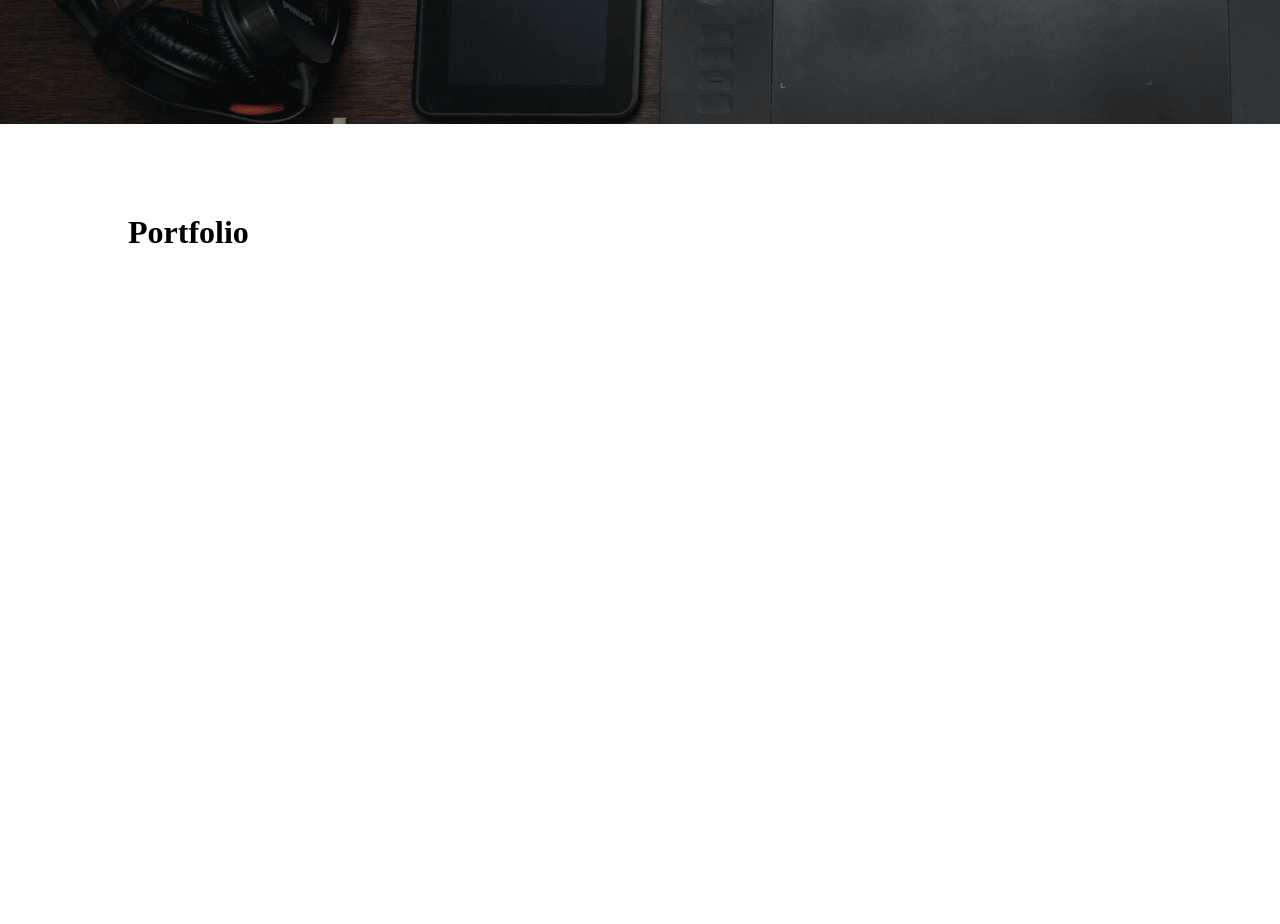
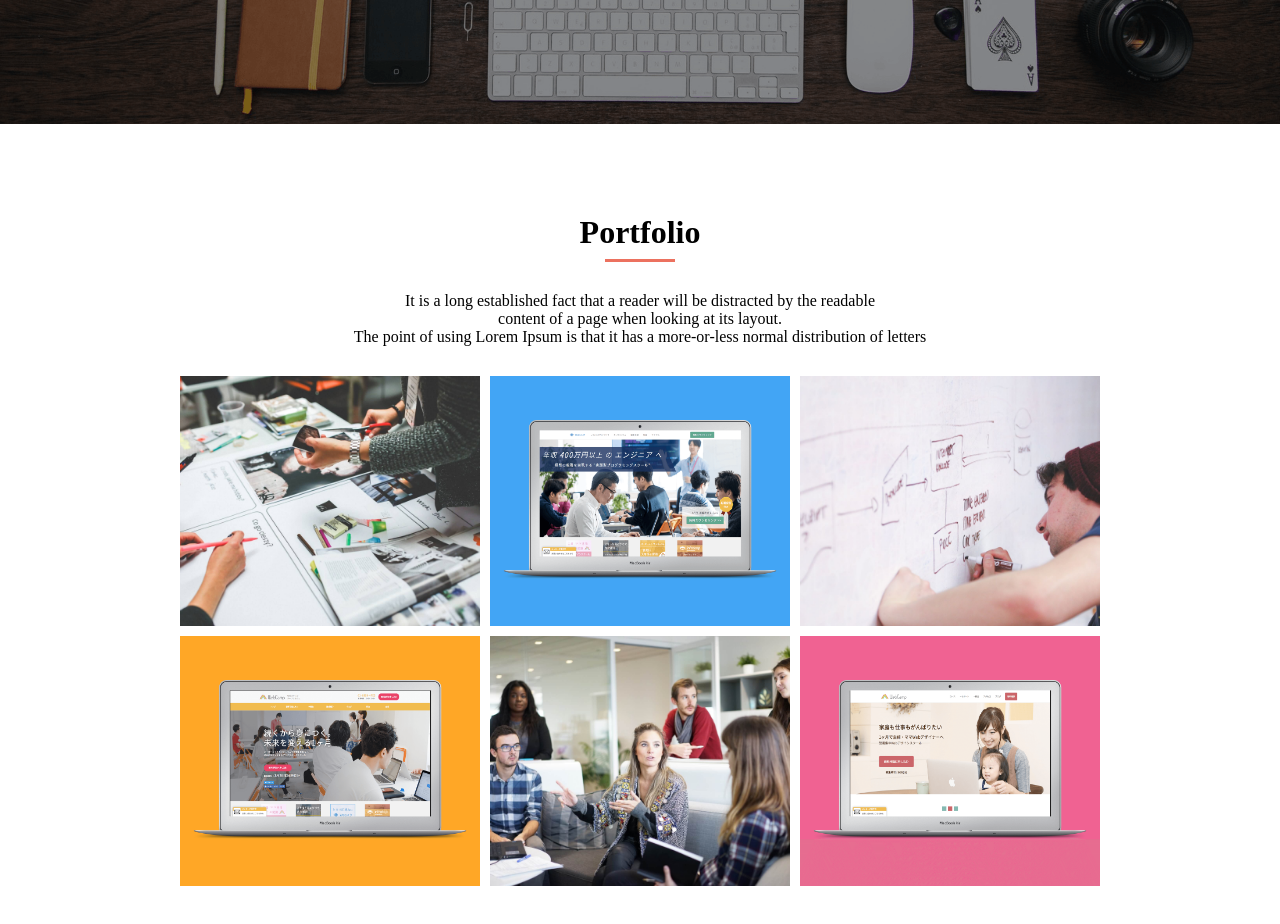
Before and after one commit to akinoyor/htmlcss, a plain HTML site: page index.html in a window 1280 px wide. Shown: the part 600-1524 px from the top of the page. Before the commit the page ends 851 px from the top, so only its background shows below. Drawn offline with Linux system fonts and the light colour scheme.

Commit message:
[add]Portfolio

```diff
--- a/css/index.css
+++ b/css/index.css
@@ -9,10 +9,12 @@ header {
   background-color:#EC715F;
 }
 .container {
-  width: 1024px;
   margin: auto;
+  text-align: center;
+
 }
 .header-group {
+    width: 1024px;
   display: flex;
   justify-content: space-between;
 
@@ -26,9 +28,11 @@ header {
 }
 
 .nav-list {
-  width: 120px;
   height: 70px;
+  margin-left: 30px;
+  margin-right: 30px;
   font-size: 16px;
+  color: #FAFAFA;
   display: inline-block;
   text-align: center;
   align-content: center;
@@ -43,33 +47,89 @@ header {
     color: white; /* 訪問済みリンクの文字色も白に設定 */
 }
 
-#mv {
+.mv-group {
   width: 100%;
   min-height: 650px;
   background-image: url(../img/mv.png);
-  /*background-color: black;*/
-  /*background-size: cover;*/
-  /*background-repeat: no-repeat;*/
-  /*background-position: center center;*/
-  align-items: center;
-  justify-content: center;
-  text-align: center;
+  background-size: cover;
+  background-repeat: no-repeat;
+  background-position: center center;
 }
 .mv-title {
-  height: 296px;
   padding-top: 200px;
   font-size: 64px;
-  color: white;
+  color: #FAFAFA;
 }
 
 .mv-text {
   padding-top: 10px;
-  color: white;
+  color: #FAFAFA;
 }
 
+.portfolio-group{
+  width: 920px;
+}
 .heading {
   padding-top: 90px;
   font-size: 32px;
+  color: #000000;
+}
+
+.heading::after {
+    content: "";
+    display: block;
+    width: 70px;
+    height: 3px;
+    margin: 8px auto 0 auto;
+    background-color: #EC715F;
+}
+
+.heading-text{
+  padding-top: 30px;
   color: black;
+  font-size: 16px;
+}
 
+.portfolio-img-group {
+  margin-top: 30px;
+  margin-bottom: 90px;
+  display: flex;
+  flex-wrap: wrap;
 }
+.portfolio-img {
+  width: 300px;
+  height: 250px;
+  background-size: cover;
+  background-repeat: no-repeat;
+  background-position: center center;
+}
+.portfolio-img:nth-child(1) {
+  background-image: url(../img/sketch.jpg);
+  margin-right: 10px;
+}
+
+.portfolio-img:nth-child(2) {
+  background-image: url(../img/websuku.png);
+  margin-right: 10px;
+}
+
+.portfolio-img:nth-child(3) {
+  background-image: url(../img/write.jpg);
+}
+
+.portfolio-img:nth-child(4) {
+  background-image: url(../img/webcamp.png);
+  margin-top: 10px;
+}
+
+.portfolio-img:nth-child(5) {
+  background-image: url(../img/talk.jpg);
+  margin-top: 10px;
+  margin-left: 10px;
+  margin-right: 10px;
+}
+
+.portfolio-img:nth-child(6) {
+  background-image: url(../img/webcamp-mother.png);
+  margin-top: 10px;
+}
--- a/index.html
+++ b/index.html
@@ -34,13 +34,26 @@
   </header>
 
   <body>
-    <div class="container background-image" id="mv">
+    <div class="container mv-group" id="mv">
       <h1 class="mv-title"> Lorem Ipsum</h1>
       <p class="mv-text">simply dummy text of the printing</p>
     </div>
 
-    <div class="container" id="portfolio">
+    <div class="container portfolio-group" id="portfolio">
       <h2 class="heading">Portfolio</h2>
+      <p class="heading-text">
+        It is a long established fact that a reader will be distracted by the readable</br>
+        content of a page when looking at its layout.</br>
+        The point of using Lorem Ipsum is that it has a more-or-less normal distribution of letters</br>
+      </p>
+      <div class="portfolio-img-group">
+        <div class="portfolio-img"></div>
+        <div class="portfolio-img"></div>
+        <div class="portfolio-img"></div>
+        <div class="portfolio-img"></div>
+        <div class="portfolio-img"></div>
+        <div class="portfolio-img"></div>
+      </div>
     </div>
   </body>
 </html>
```
